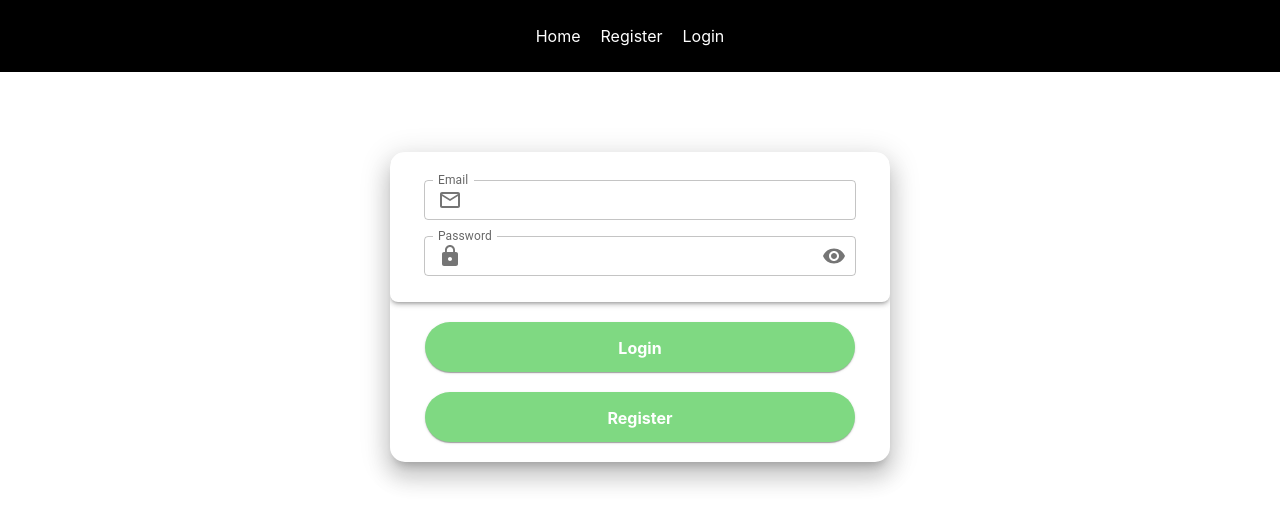
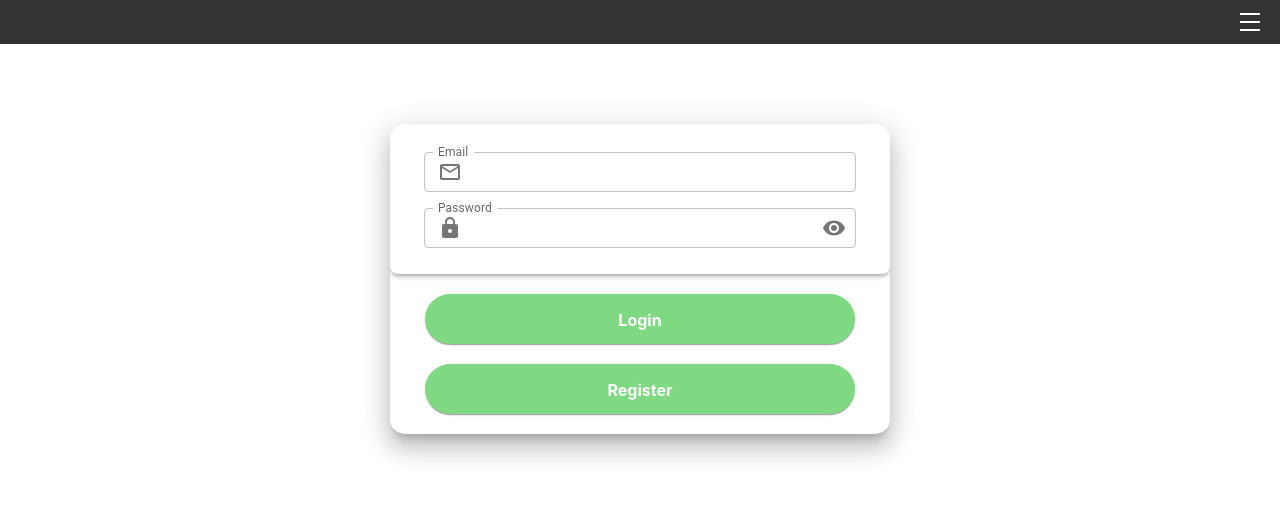
Before and after one commit to Ananth6161/cupcarbontwin, a React (Create React App) app in the folder frontend/: page /logout in a window 1280 px wide. Shown: the top 526 px of the page. Built offline with nearby package versions, Linux system fonts and the light colour scheme.

Commit message:
files added

```diff
--- a/frontend/src/components/Logout.js
+++ b/frontend/src/components/Logout.js
@@ -1,19 +1,15 @@
-// Logout.js
 import React from 'react';
-import { useHistory } from 'react-router';
-
-// Rest of your code...
-
+import { useNavigate } from 'react-router-dom';
 
 function Logout() {
-  const history = useHistory();
+  const navigate = useNavigate();
 
   const handleLogout = () => {
     // Implement the logout functionality here (clear user data, tokens, etc.)
     // Redirect the user to the login page
     // For example, you can use localStorage or a state management tool like Redux
     localStorage.removeItem('authToken'); // Example: remove authentication token
-    history.push('/'); // Redirect to the login page
+    navigate('/'); // Redirect to the login page
   };
 
   return (
--- a/frontend/src/components/Navbar.js
+++ b/frontend/src/components/Navbar.js
@@ -4,25 +4,33 @@ import Logout from './Logout'; // Import the Logout component
 
 function Navbar() {
   const [authenticated, setAuthenticated] = useState(false); // Initialize with false for unauthenticated state
+  const [showDropdown, setShowDropdown] = useState(false); // To control the visibility of the dropdown
 
-  // You would typically set the `authenticated` state when the user logs in
-  // and clear it when the user logs out, or use a state management solution
+  // Toggle the dropdown visibility
+  const toggleDropdown = () => {
+    setShowDropdown(!showDropdown);
+  };
 
   return (
-    <nav className="navbar">
-      <ul className="navbar-list">
-        <li className="navbar-item"><Link to="/">Home</Link></li>
+    <nav style={{ display: 'flex', justifyContent: 'flex-end', alignItems: 'center', backgroundColor: '#333', padding: '10px 20px', position: 'relative', zIndex: 1 }}>
+      <div className="navbar-toggle" style={{ display: 'flex', flexDirection: 'column', cursor: 'pointer' }} onClick={toggleDropdown}>
+        <div style={{ width: '20px', height: '2px', backgroundColor: '#fff', margin: '3px 0' }}></div>
+        <div style={{ width: '20px', height: '2px', backgroundColor: '#fff', margin: '3px 0' }}></div>
+        <div style={{ width: '20px', height: '2px', backgroundColor: '#fff', margin: '3px 0' }}></div>
+      </div>
+      <ul style={{ display: showDropdown ? 'flex' : 'none', flexDirection: 'column', position: 'absolute', top: '50px', right: 0, backgroundColor: '#333', border: '1px solid #777', padding: '10px' }}>
         {authenticated ? (
-          <>
-            <li className="navbar-item"><Link to="/map">View</Link></li>
-            <li className="navbar-item"><Logout /></li>
-          </>
+          <li style={{ marginBottom: '10px' }}>
+            <Link to="/map" style={{ color: '#fff' }}>View</Link>
+          </li>
         ) : (
-          <>
-            <li className="navbar-item"><Link to="/register">Register</Link></li>
-            <li className="navbar-item"><Link to="/login">Login</Link></li>
-          </>
+          <li style={{ marginBottom: '10px' }}>
+            <Link to="/register" style={{ color: '#fff' }}>Register</Link>
+          </li>
         )}
+        <li style={{ marginBottom: '10px' }}>
+          {authenticated ? <Logout /> : <Link to="/login" style={{ color: '#fff' }}>Login</Link>}
+        </li>
       </ul>
     </nav>
   );
```
